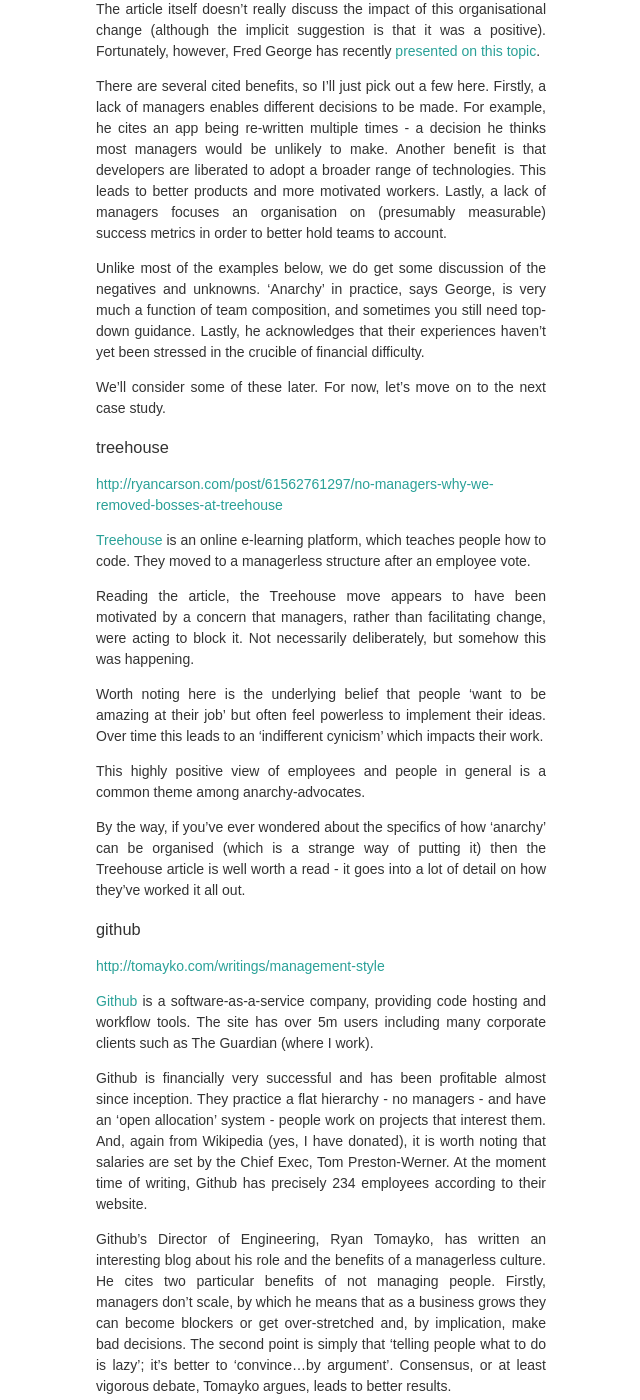
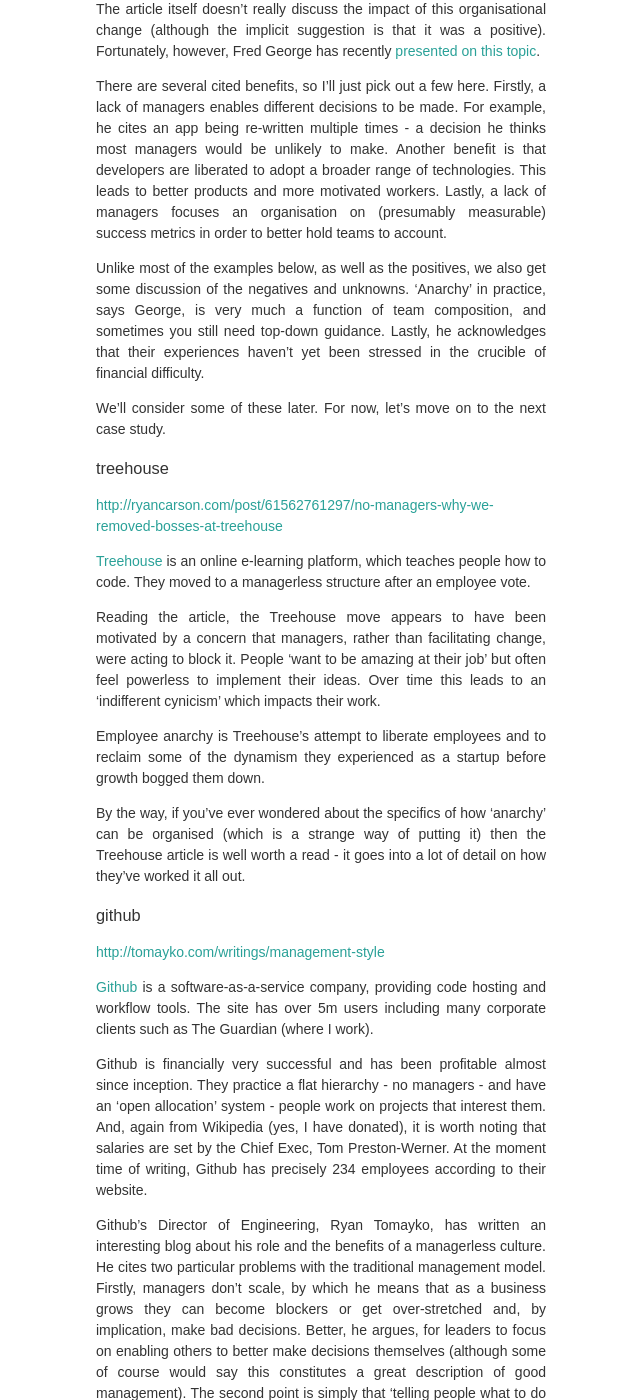
Before and after one commit to nicl/nicl.github.com, a Jekyll site: the page built from _posts/2013-12-28-on-employee-anarchy.md, in a window 1280 px wide and 1400 px high, scrolled down 2023 px. Shown: the whole window, without its empty margins (319-959 px from the left). Built offline with Jekyll 4.4.1, drawn with Linux system fonts in a browser that asks for light colours; some of the changed text lies outside the part shown.

Commit message:
More tweaks

```diff
--- a/_posts/2013-12-28-on-employee-anarchy.md
+++ b/_posts/2013-12-28-on-employee-anarchy.md
@@ -105,11 +105,11 @@
 (presumably measurable) success metrics in order to better hold teams to
 account.
 
-Unlike most of the examples below, we do get some discussion of the negatives
-and unknowns. 'Anarchy' in practice, says George, is very much a function of
-team composition, and sometimes you still need top-down guidance. Lastly, he
-acknowledges that their experiences haven't yet been stressed in the crucible of
-financial difficulty.
+Unlike most of the examples below, as well as the positives, we also get some
+discussion of the negatives and unknowns. 'Anarchy' in practice, says George, is
+very much a function of team composition, and sometimes you still need top-down
+guidance. Lastly, he acknowledges that their experiences haven't yet been
+stressed in the crucible of financial difficulty.
 
 We'll consider some of these later. For now, let's move on to the next case
 study.
@@ -123,14 +123,13 @@
 
 Reading the article, the Treehouse move appears to have been motivated by a
 concern that managers, rather than facilitating change, were acting to block
-it. Not necessarily deliberately, but somehow this was happening.
+it. People 'want to be amazing at their job' but often feel powerless to
+implement their ideas. Over time this leads to an 'indifferent cynicism' which
+impacts their work.
 
-Worth noting here is the underlying belief that people 'want to be amazing at
-their job' but often feel powerless to implement their ideas. Over time this
-leads to an 'indifferent cynicism' which impacts their work.
-
-This highly positive view of employees and people in general is a common theme
-among anarchy-advocates.
+Employee anarchy is Treehouse's attempt to liberate employees and to reclaim
+some of the dynamism they experienced as a startup before growth bogged them
+down.
 
 By the way, if you've ever wondered about the specifics of how 'anarchy' can be
 organised (which is a strange way of putting it) then the Treehouse article is
@@ -154,12 +153,16 @@
 
 Github's Director of Engineering, Ryan Tomayko, has written an interesting blog
 about his role and the benefits of a managerless culture. He cites two
-particular benefits of not managing people. Firstly, managers don't scale, by
-which he means that as a business grows they can become blockers or get
-over-stretched and, by implication, make bad decisions. The second point is
-simply that 'telling people what to do is lazy'; it's better to 'convince...by
-argument'. Consensus, or at least vigorous debate, Tomayko argues, leads to
-better results.
+particular problems with the traditional management model. Firstly, managers
+don't scale, by which he means that as a business grows they can become blockers
+or get over-stretched and, by implication, make bad decisions. Better, he
+argues, for leaders to focus on enabling others to better make decisions
+themselves (although some of course would say this constitutes a great
+description of good management). The second point is simply that 'telling people
+what to do is lazy'; it's better to 'convince...with argument'. Consensus, or at
+least vigorous debate, it is suggested, leads to better results.
+
+As Github's Director of Engineering, Tomayko is focused on helping people to manage themselves.
 
 ### Valve
 
```
